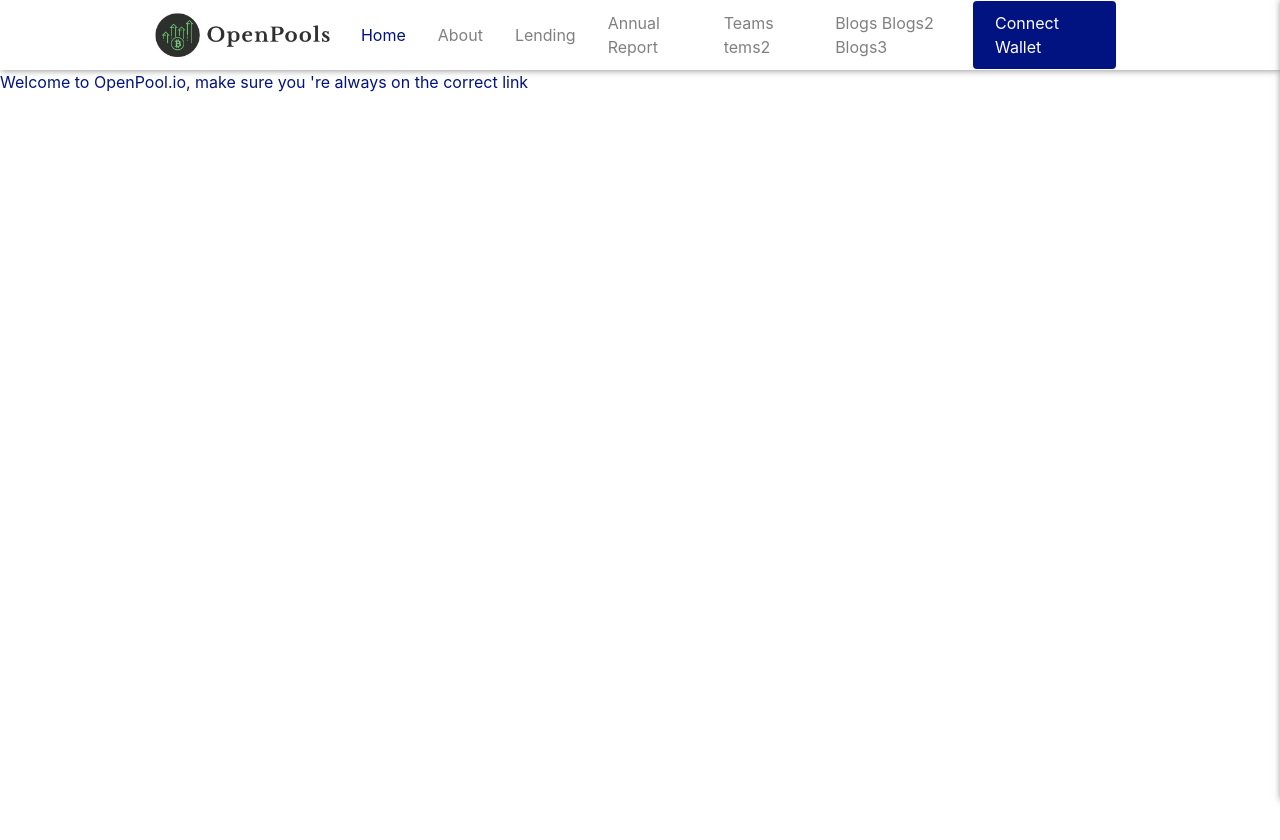
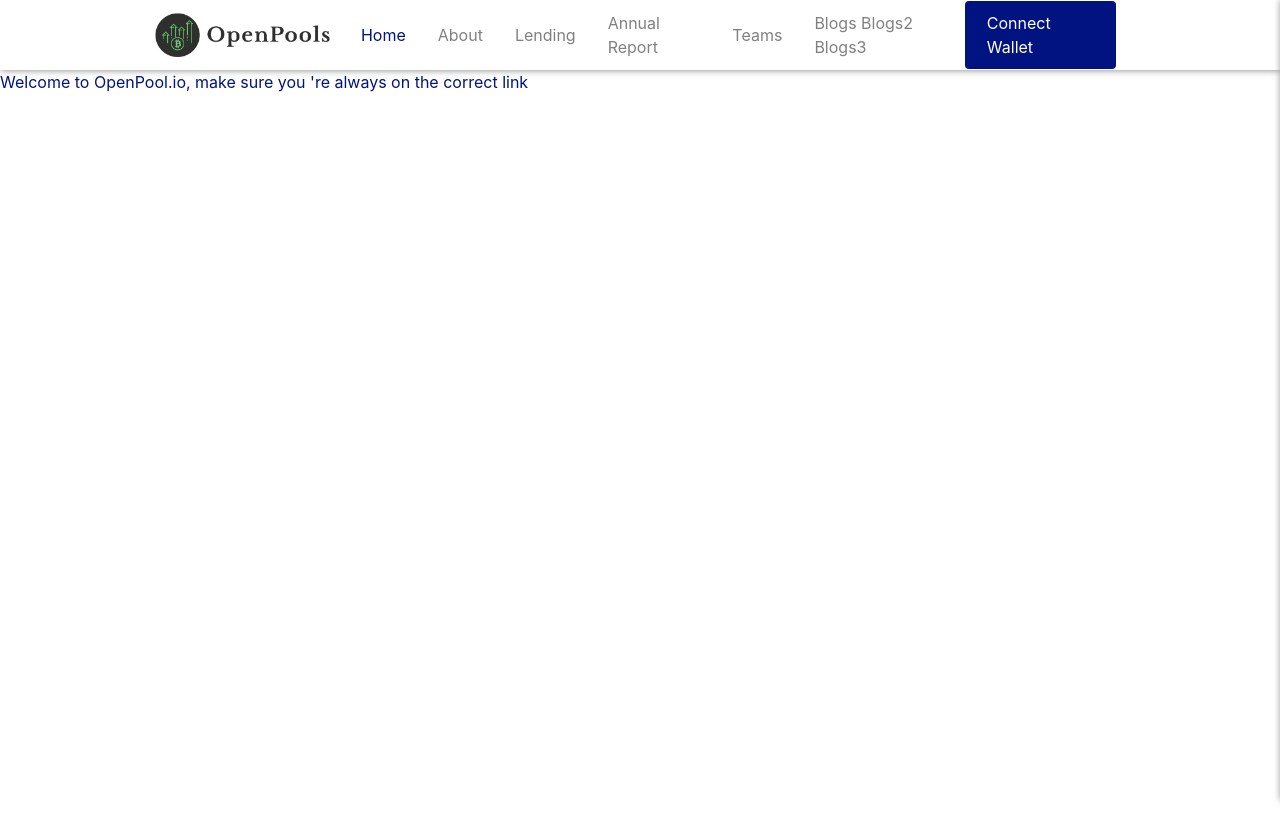
Before and after one commit to ndhaka007/nft-marketplace, a React (Create React App) app: page / in a window 1280 px wide. Shown: the top 840 px of the page. Built offline with nearby package versions, Linux system fonts and the light colour scheme.

Commit message:
Update index.js and index.js

```diff
--- a/src/components/Navbar/index.js
+++ b/src/components/Navbar/index.js
@@ -36,7 +36,6 @@ const Navbar = () => {
           </NavLink>
           <NavLink to='/team' activeStyle>
             Teams
-            tems2
           </NavLink>
           <NavLink to='/blogs' activeStyle>
             Blogs
```
Also changed, not shown: src/pages/index.js (+2 -5 lines).
